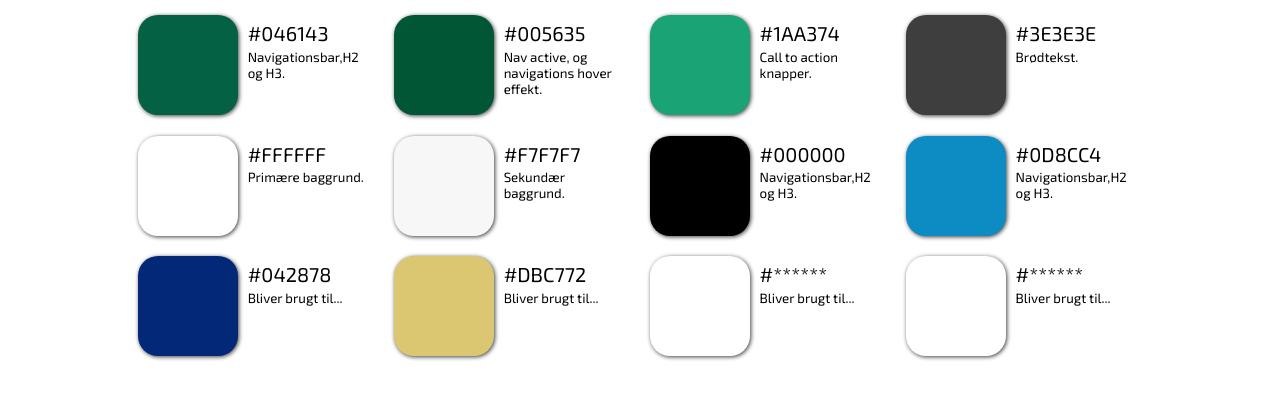
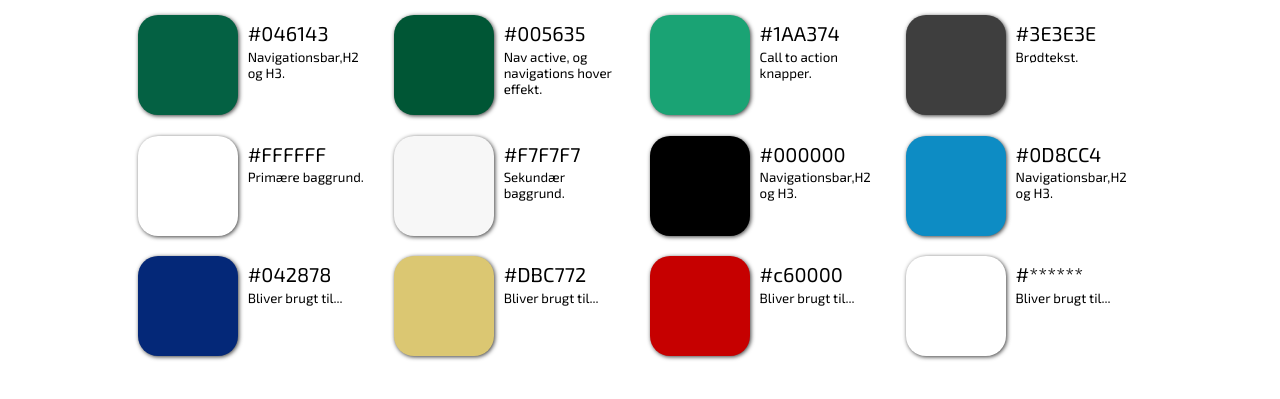
Before and after one commit to fbreichmann/Eksamensprojekt, a plain HTML site: page Styleguide/pages/farver.html in a window 1280 px wide. Shown: the part 155-554 px from the top of the page. Drawn offline with Linux system fonts and the light colour scheme.

Commit message:
Tilføjet ny farve (rød)

```diff
--- a/Styleguide/pages/farver.html
+++ b/Styleguide/pages/farver.html
@@ -107,9 +107,9 @@
                 </div>
             </div>
             <div class="column">
-                 <div class="farve"></div>
+                 <div class="farve11"></div>
                 <div class="farve-txt">
-                    <p class="farve-kode">#******</p>
+                    <p class="farve-kode">#c60000</p>
                     <p class="farve-p">Bliver brugt til...</p>
                 </div>
             </div>
--- a/Styleguide/style.css
+++ b/Styleguide/style.css
@@ -230,6 +230,15 @@ nav a:hover{
     box-shadow: 1px 1px 4px #3E3E3E;
 }
 
+.farve11{
+    width: 100px;
+    height: 100px;
+    background-color:#c60000;
+    float: left;
+    border-radius: 20px;
+    box-shadow: 1px 1px 4px #3E3E3E;
+}
+
 .farve{
     width: 100px;
     height: 100px;
```
